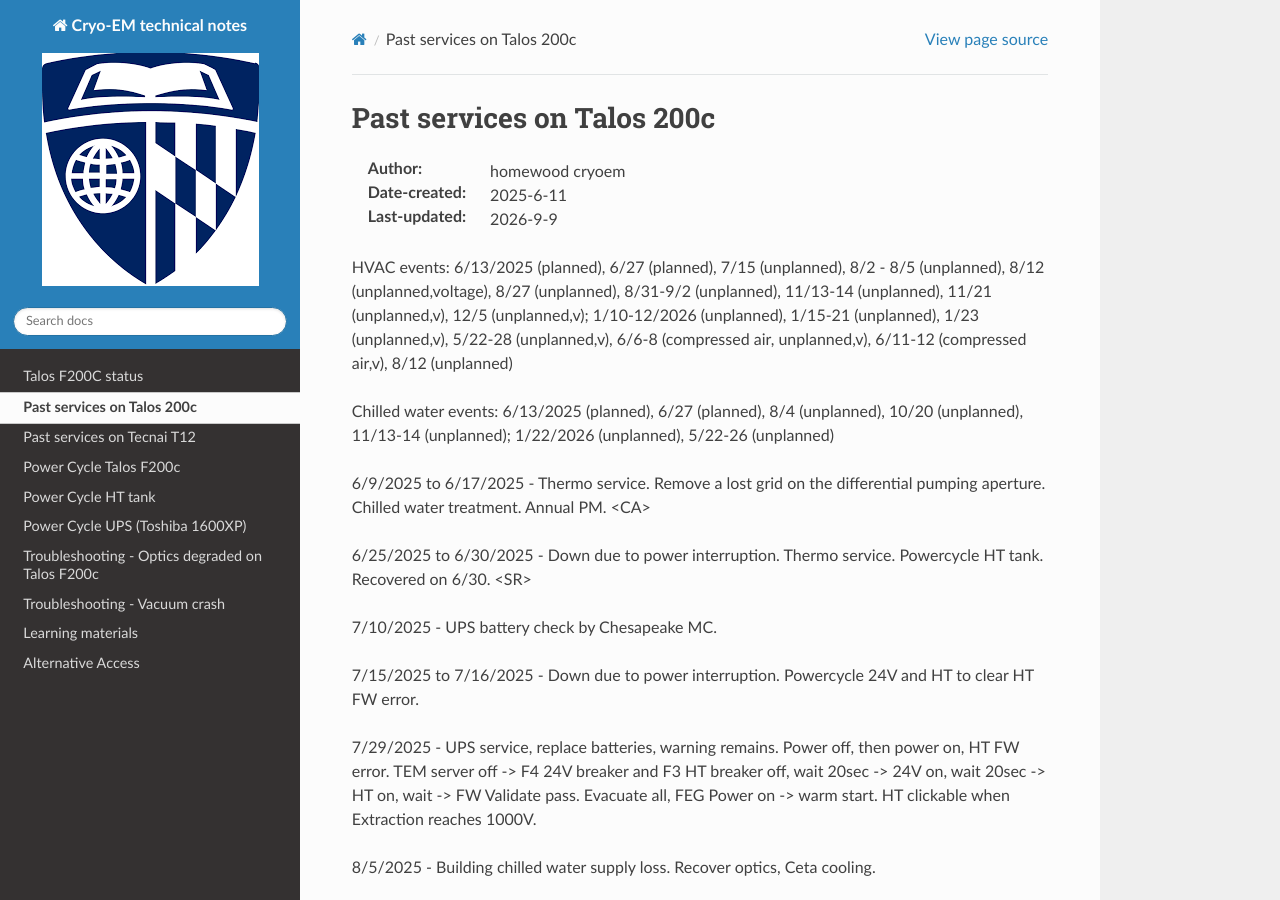
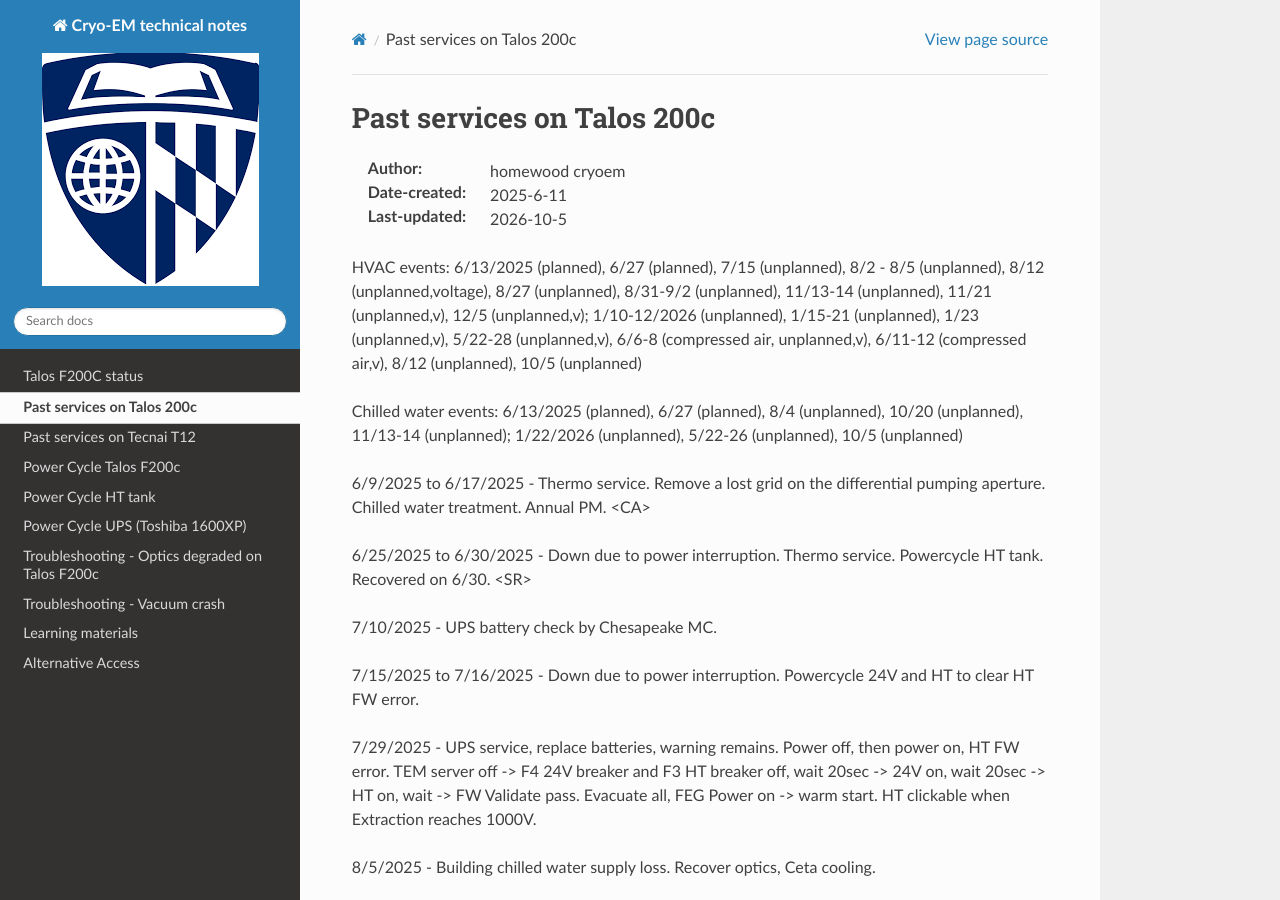
Before and after one commit to coherency224/hop-em, a Sphinx documentation site: the page built from docs/source/Past_services.rst, in a window 1280 px wide and 900 px high. Built offline with Sphinx 7.4.7 and the Read the Docs theme 3.1.0, drawn with Linux system fonts in a browser that asks for light colours; pages that are not in the unit, such as notebooks, are missing from menus; some of the changed text lies outside the part shown.

Commit message:
Update Past_services.rst

```diff
--- a/docs/source/Past_services.rst
+++ b/docs/source/Past_services.rst
@@ -5,11 +5,11 @@
 
 :Author: homewood cryoem
 :Date-created: 2025-6-11
-:Last-updated: 2026-9-9
+:Last-updated: 2026-10-5
 
-HVAC events: 6/13/2025 (planned), 6/27 (planned), 7/15 (unplanned), 8/2 - 8/5 (unplanned), 8/12 (unplanned,voltage), 8/27 (unplanned), 8/31-9/2 (unplanned), 11/13-14 (unplanned), 11/21 (unplanned,v), 12/5 (unplanned,v); 1/10-12/2026 (unplanned), 1/15-21 (unplanned), 1/23 (unplanned,v), 5/22-28 (unplanned,v), 6/6-8 (compressed air, unplanned,v), 6/11-12 (compressed air,v), 8/12 (unplanned)
+HVAC events: 6/13/2025 (planned), 6/27 (planned), 7/15 (unplanned), 8/2 - 8/5 (unplanned), 8/12 (unplanned,voltage), 8/27 (unplanned), 8/31-9/2 (unplanned), 11/13-14 (unplanned), 11/21 (unplanned,v), 12/5 (unplanned,v); 1/10-12/2026 (unplanned), 1/15-21 (unplanned), 1/23 (unplanned,v), 5/22-28 (unplanned,v), 6/6-8 (compressed air, unplanned,v), 6/11-12 (compressed air,v), 8/12 (unplanned), 10/5 (unplanned)
 
-Chilled water events: 6/13/2025 (planned), 6/27 (planned), 8/4 (unplanned), 10/20 (unplanned),  11/13-14 (unplanned); 1/22/2026 (unplanned), 5/22-26 (unplanned)
+Chilled water events: 6/13/2025 (planned), 6/27 (planned), 8/4 (unplanned), 10/20 (unplanned),  11/13-14 (unplanned); 1/22/2026 (unplanned), 5/22-26 (unplanned), 10/5 (unplanned)
 
 6/9/2025 to 6/17/2025 - Thermo service. Remove a lost grid on the differential pumping aperture. Chilled water treatment. Annual PM. <CA>
 
@@ -57,6 +57,8 @@
 
 9/5/2026 - Optics degraded, Ceta cooling error. Recovered by clearing history in ceta panel, pressing Recover in Optics panel (9/8).
 
+10/5/2026 - Optics degraded, ceta water flow low, adjusted to be in the middle. Recovered by pressing Recover in Optics panel.
+
 Past services on Tecnai T12
 ==========================
 
```
